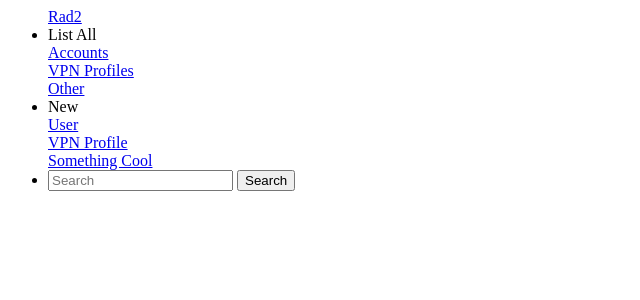
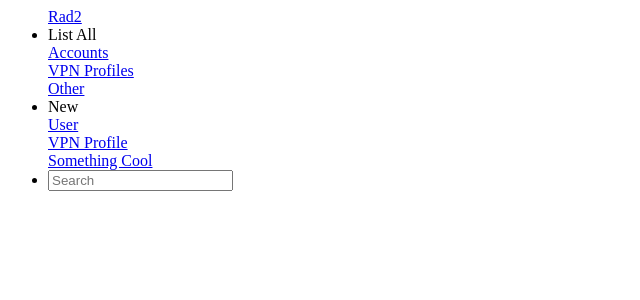
Before and after one commit to thefaultinourcode/rad2, a PHP site: page /searchbar.php in a window 1280 px wide. Shown: the top 300 px of the page, without its empty margins (0-640 px from the left). Run offline with PHP 8.4, Linux system fonts and the light colour scheme.

Commit message:
working on it

```diff
--- a/searchbar.php
+++ b/searchbar.php
@@ -34,7 +34,6 @@
           <li class="nav-item">
                 <form class="form-inline" action="results.php"> <!-- Beginning of the search box -->
                   <input name="query" class="form-control" type="text" placeholder="Search">
-                  <button type="submit" class="btn btn-success"> Search </button>
                </form>
           </li>
 
```
Also changed, not shown: 2 other files.
